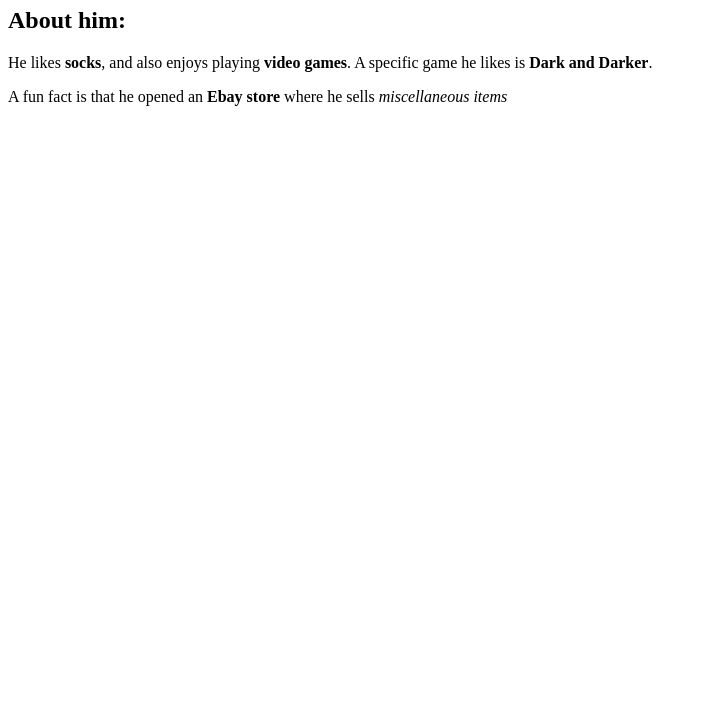
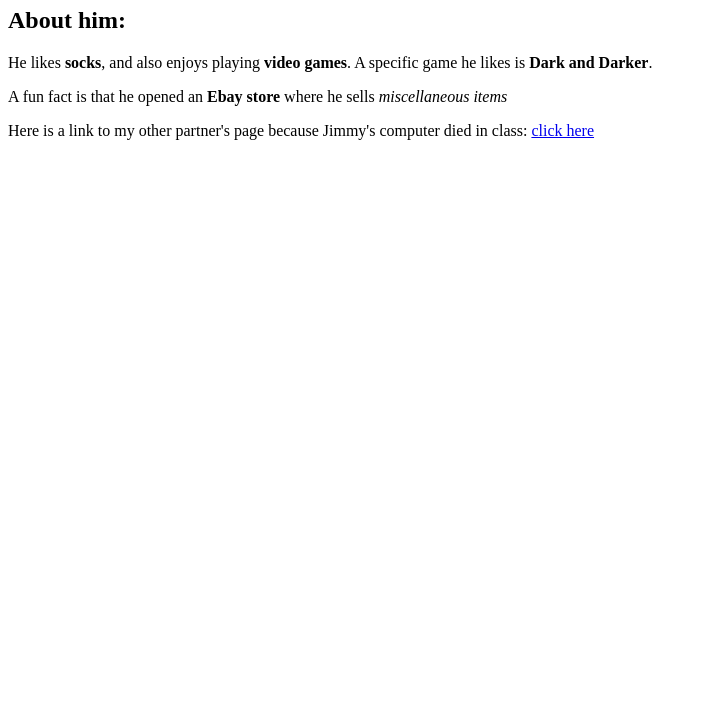
Before and after one commit to samcliadakis/csc271_projects, a plain HTML site: page labs/lab2/profile.html in a window 1280 px wide. Shown: the part 73-800 px from the top of the page, without its empty margins (0-703 px from the left). Drawn offline with Linux system fonts and the light colour scheme.

Commit message:
added group member link

```diff
--- a/labs/lab2/profile.html
+++ b/labs/lab2/profile.html
@@ -11,5 +11,8 @@
     <p>He likes <strong>socks</strong>, and also enjoys playing <strong>video games</strong>.
         A specific game he likes is <strong>Dark and Darker</strong>. </p>
     </p>A fun fact is that he opened an <strong>Ebay store</strong> where he sells <em>miscellaneous items</em></p>
+    <p>Here is a link to my other partner's page because Jimmy's computer died in class:
+        <a href="https://ethancarlson.rhody.dev/csc271_projects/labs/lab2/profile.html">click here</a>
+    </p>
 </body>
 </html>
```
